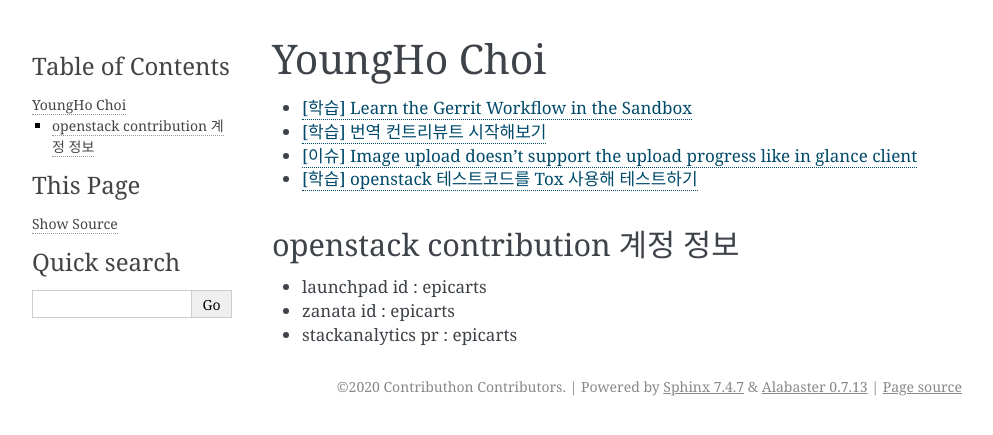
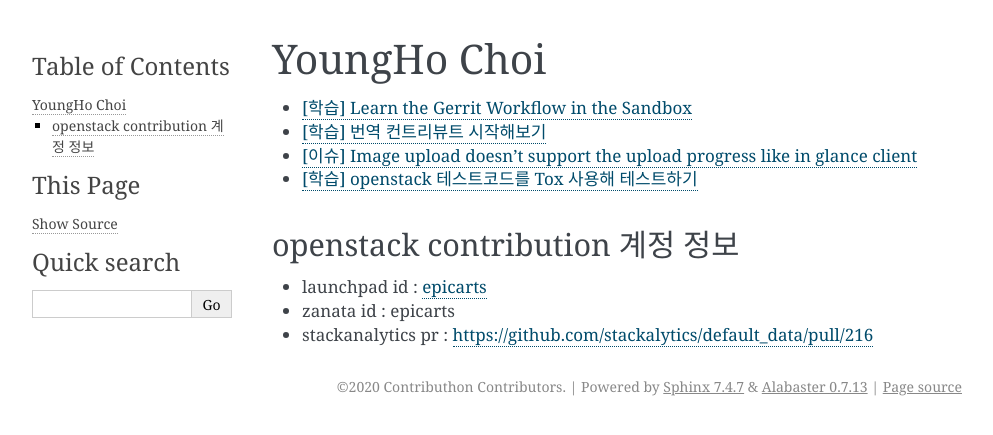
Before and after one commit to openstack-kr/contributhon-2020, a Sphinx documentation site: the page built from doc/source/youngho_choi/index.rst, in a window 1280 px wide. Shown: the top 435 px of the page, without its empty margins (148-1141 px from the left). Built offline with Sphinx 7.4.7, drawn with Linux system fonts in a browser that asks for light colours; the version number could not be read and is left out.

Commit message:
계정정보 형식에 맞춰 수정

```diff
--- a/doc/source/youngho_choi/index.rst
+++ b/doc/source/youngho_choi/index.rst
@@ -14,6 +14,6 @@
 
 openstack contribution 계정 정보
 -------------------------------------------------
-- launchpad id : epicarts
+- launchpad id : `epicarts <https://launchpad.net/~epicarts>`_
 - zanata id : epicarts
-- stackanalytics pr : epicarts
+- stackanalytics pr : https://github.com/stackalytics/default_data/pull/216
```
